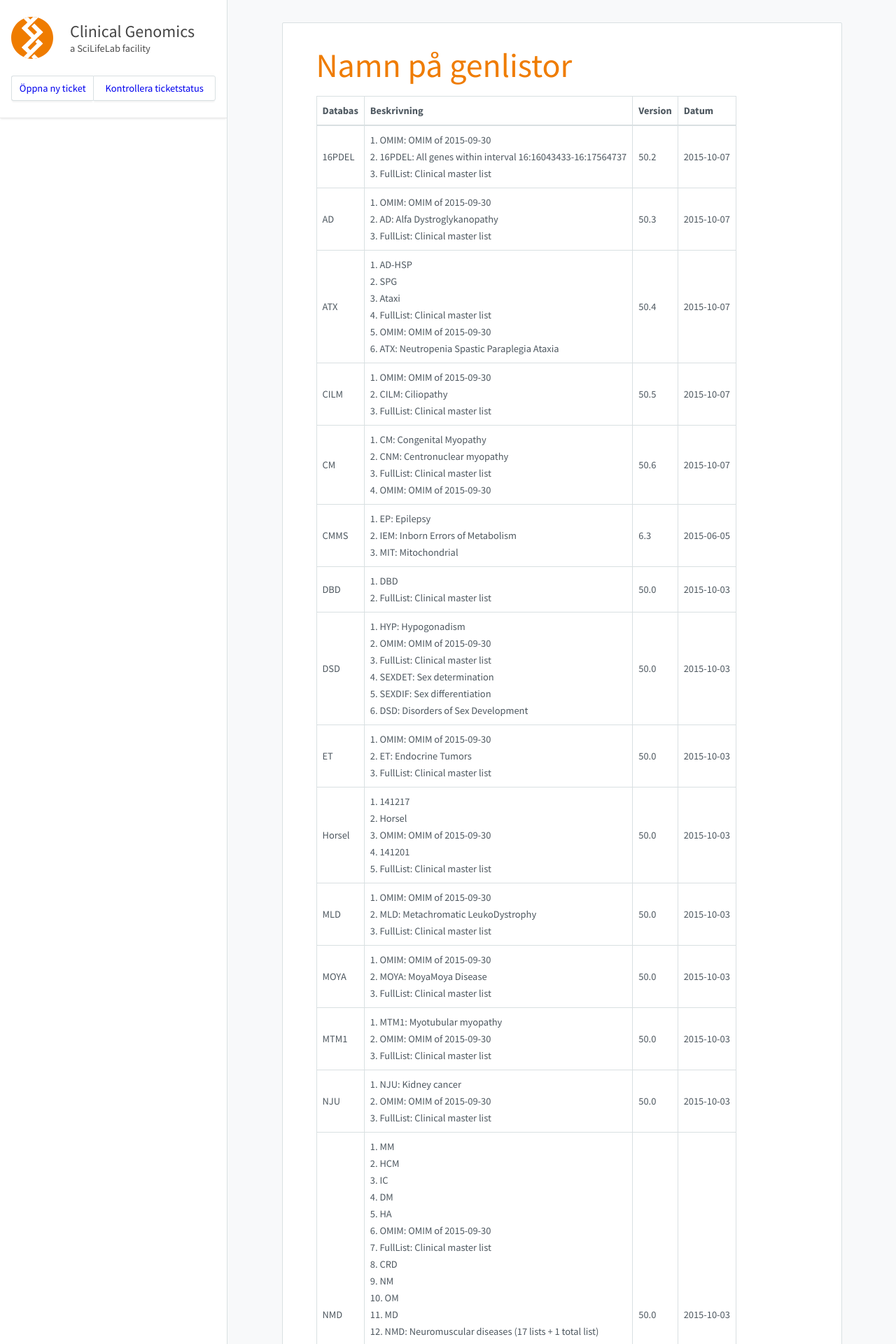
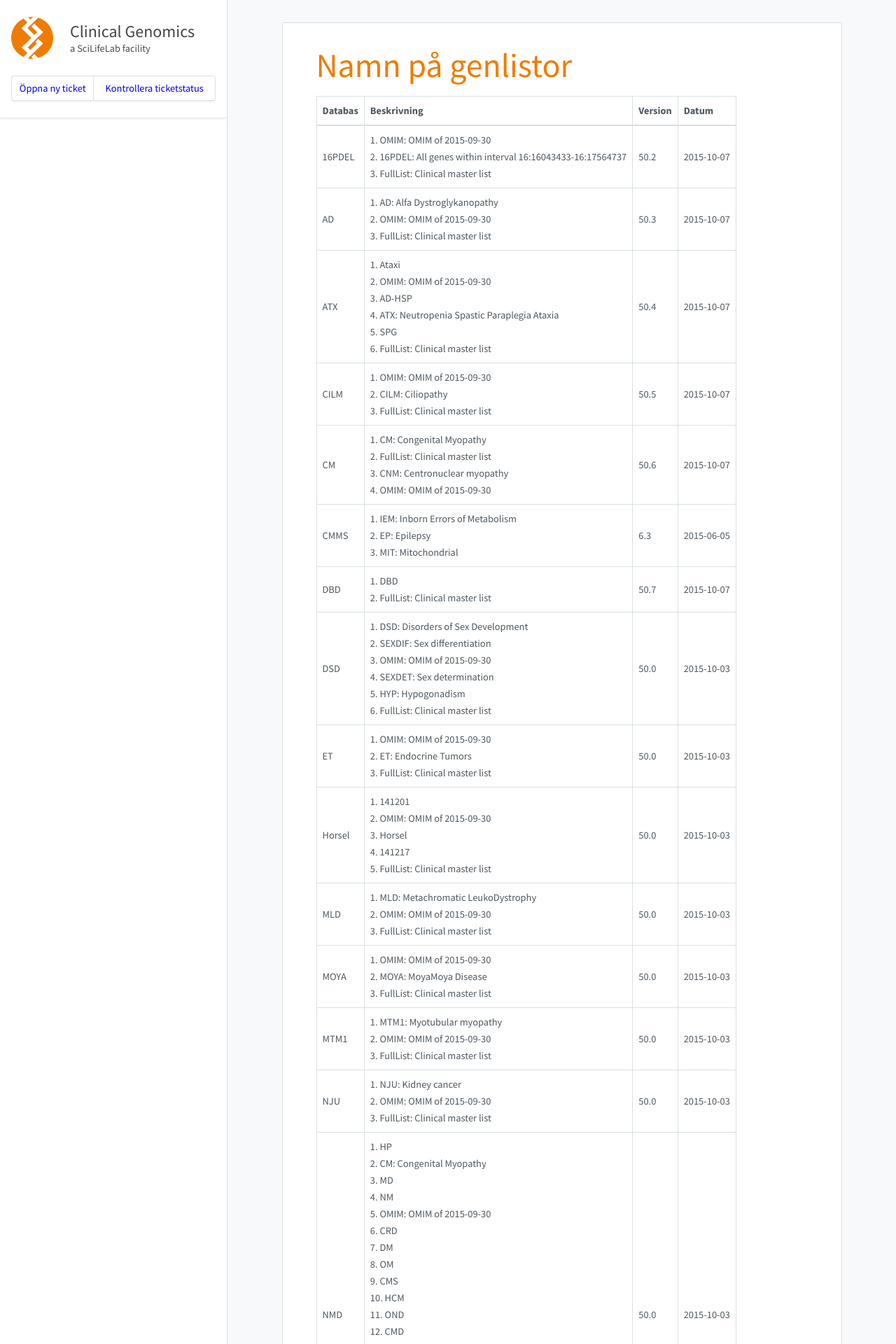
Before and after one commit to Clinical-Genomics/clinical-genomics.github.io, a Jekyll site: the page built from _pages/namnpagenlistor.md, in a window 1280 px wide. Shown: the top 1920 px of the page at 70% size. Built offline with Jekyll 4.4.1, drawn with Linux system fonts in a browser that asks for light colours; nearby versions of some CDN libraries; some of the changed text lies outside the part shown.

Commit message:
Update to cust002-DBD.txt

```diff
--- a/_pages/namnpagenlistor.md
+++ b/_pages/namnpagenlistor.md
@@ -9,24 +9,24 @@ title: Namn på genlistor
 |Databas|Beskrivning|Version|Datum|
 |---|---|---|---|
 |16PDEL|1. OMIM: OMIM of 2015-09-30<br />2. 16PDEL: All genes within interval 16:16043433-16:17564737<br />3. FullList: Clinical master list<br />|50.2|2015-10-07|
-|AD|1. OMIM: OMIM of 2015-09-30<br />2. AD: Alfa Dystroglykanopathy<br />3. FullList: Clinical master list<br />|50.3|2015-10-07|
-|ATX|1. AD-HSP<br />2. SPG<br />3. Ataxi<br />4. FullList: Clinical master list<br />5. OMIM: OMIM of 2015-09-30<br />6. ATX: Neutropenia Spastic Paraplegia Ataxia<br />|50.4|2015-10-07|
+|AD|1. AD: Alfa Dystroglykanopathy<br />2. OMIM: OMIM of 2015-09-30<br />3. FullList: Clinical master list<br />|50.3|2015-10-07|
+|ATX|1. Ataxi<br />2. OMIM: OMIM of 2015-09-30<br />3. AD-HSP<br />4. ATX: Neutropenia Spastic Paraplegia Ataxia<br />5. SPG<br />6. FullList: Clinical master list<br />|50.4|2015-10-07|
 |CILM|1. OMIM: OMIM of 2015-09-30<br />2. CILM: Ciliopathy<br />3. FullList: Clinical master list<br />|50.5|2015-10-07|
-|CM|1. CM: Congenital Myopathy<br />2. CNM: Centronuclear myopathy<br />3. FullList: Clinical master list<br />4. OMIM: OMIM of 2015-09-30<br />|50.6|2015-10-07|
-|CMMS|1. EP: Epilepsy<br />2. IEM: Inborn Errors of Metabolism<br />3. MIT: Mitochondrial<br />|6.3|2015-06-05|
-|DBD|1. DBD<br />2. FullList: Clinical master list<br />|50.0|2015-10-03|
-|DSD|1. HYP: Hypogonadism<br />2. OMIM: OMIM of 2015-09-30<br />3. FullList: Clinical master list<br />4. SEXDET: Sex determination<br />5. SEXDIF: Sex differentiation<br />6. DSD: Disorders of Sex Development<br />|50.0|2015-10-03|
+|CM|1. CM: Congenital Myopathy<br />2. FullList: Clinical master list<br />3. CNM: Centronuclear myopathy<br />4. OMIM: OMIM of 2015-09-30<br />|50.6|2015-10-07|
+|CMMS|1. IEM: Inborn Errors of Metabolism<br />2. EP: Epilepsy<br />3. MIT: Mitochondrial<br />|6.3|2015-06-05|
+|DBD|1. DBD<br />2. FullList: Clinical master list<br />|50.7|2015-10-07|
+|DSD|1. DSD: Disorders of Sex Development<br />2. SEXDIF: Sex differentiation<br />3. OMIM: OMIM of 2015-09-30<br />4. SEXDET: Sex determination<br />5. HYP: Hypogonadism<br />6. FullList: Clinical master list<br />|50.0|2015-10-03|
 |ET|1. OMIM: OMIM of 2015-09-30<br />2. ET: Endocrine Tumors<br />3. FullList: Clinical master list<br />|50.0|2015-10-03|
-|Horsel|1. 141217<br />2. Horsel<br />3. OMIM: OMIM of 2015-09-30<br />4. 141201<br />5. FullList: Clinical master list<br />|50.0|2015-10-03|
-|MLD|1. OMIM: OMIM of 2015-09-30<br />2. MLD: Metachromatic LeukoDystrophy<br />3. FullList: Clinical master list<br />|50.0|2015-10-03|
+|Horsel|1. 141201<br />2. OMIM: OMIM of 2015-09-30<br />3. Horsel<br />4. 141217<br />5. FullList: Clinical master list<br />|50.0|2015-10-03|
+|MLD|1. MLD: Metachromatic LeukoDystrophy<br />2. OMIM: OMIM of 2015-09-30<br />3. FullList: Clinical master list<br />|50.0|2015-10-03|
 |MOYA|1. OMIM: OMIM of 2015-09-30<br />2. MOYA: MoyaMoya Disease<br />3. FullList: Clinical master list<br />|50.0|2015-10-03|
 |MTM1|1. MTM1: Myotubular myopathy<br />2. OMIM: OMIM of 2015-09-30<br />3. FullList: Clinical master list<br />|50.0|2015-10-03|
 |NJU|1. NJU: Kidney cancer<br />2. OMIM: OMIM of 2015-09-30<br />3. FullList: Clinical master list<br />|50.0|2015-10-03|
-|NMD|1. MM<br />2. HCM<br />3. IC<br />4. DM<br />5. HA<br />6. OMIM: OMIM of 2015-09-30<br />7. FullList: Clinical master list<br />8. CRD<br />9. NM<br />10. OM<br />11. MD<br />12. NMD: Neuromuscular diseases (17 lists + 1 total list)<br />13. HP<br />14. HMSN<br />15. CM: Congenital Myopathy<br />16. MS<br />17. CMS<br />18. CMD<br />19. ACM<br />20. MND<br />21. OND<br />|50.0|2015-10-03|
+|NMD|1. HP<br />2. CM: Congenital Myopathy<br />3. MD<br />4. NM<br />5. OMIM: OMIM of 2015-09-30<br />6. CRD<br />7. DM<br />8. OM<br />9. CMS<br />10. HCM<br />11. OND<br />12. CMD<br />13. MS<br />14. IC<br />15. HMSN<br />16. HA<br />17. MND<br />18. NMD: Neuromuscular diseases (17 lists + 1 total list)<br />19. MM<br />20. ACM<br />21. FullList: Clinical master list<br />|50.0|2015-10-03|
 |OMIM|1. FullList: Clinical master list<br />2. OMIM: OMIM of 2015-09-30<br />|50.0|2015-10-03|
 |ORO|1. FullList: Clinical master list<br />2. ORO: Oro-facial-digital syndrome<br />3. OMIM: OMIM of 2015-09-30<br />|50.0|2015-10-03|
 |PAF1|1. PAF1: RNA polymerase II-associated factor<br />2. FullList: Clinical master list<br />3. OMIM: OMIM of 2015-09-30<br />|50.0|2015-10-03|
-|PID|1. PID: Primary Immune Deficiency<br />2. PIDCAD: PID Candidates<br />3. FullList: Clinical master list<br />|7.0|2015-08-31|
-|SCN|1. FullList: Clinical master list<br />2. SCN: Neutropenia<br />3. OMIM: OMIM of 2015-09-30<br />|50.0|2015-10-03|
+|PID|1. FullList: Clinical master list<br />2. PID: Primary Immune Deficiency<br />3. PIDCAD: PID Candidates<br />|7.0|2015-08-31|
+|SCN|1. SCN: Neutropenia<br />2. FullList: Clinical master list<br />3. OMIM: OMIM of 2015-09-30<br />|50.0|2015-10-03|
 |SHANK1|1. FullList: Clinical master list<br />2. SHANK1: SH3 and multiple ankyrin repeat domains 1<br />3. OMIM: OMIM of 2015-09-30<br />|50.0|2015-10-03|
 |SKD|1. FullList: Clinical master list<br />2. SKD: Skeletal dysplasia<br />3. OMIM: OMIM of 2015-09-30<br />|50.0|2015-10-03|
```
